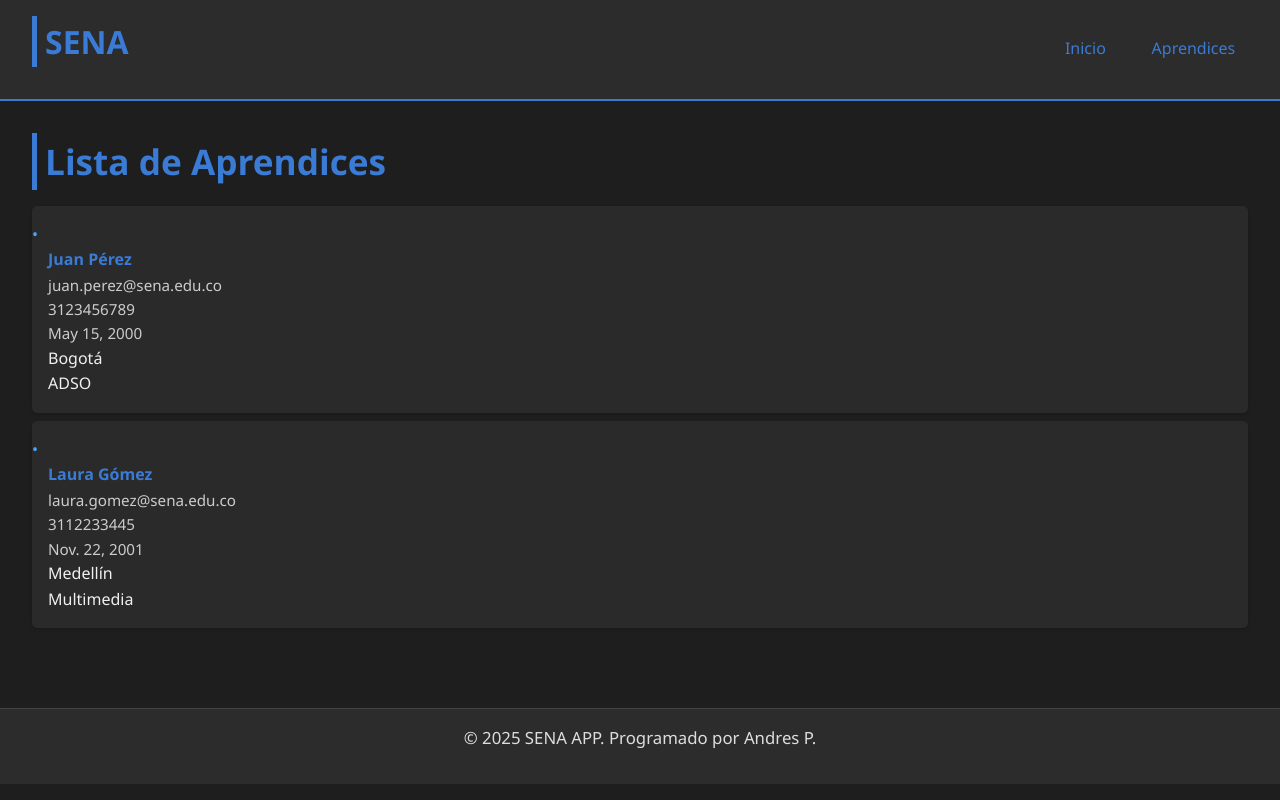
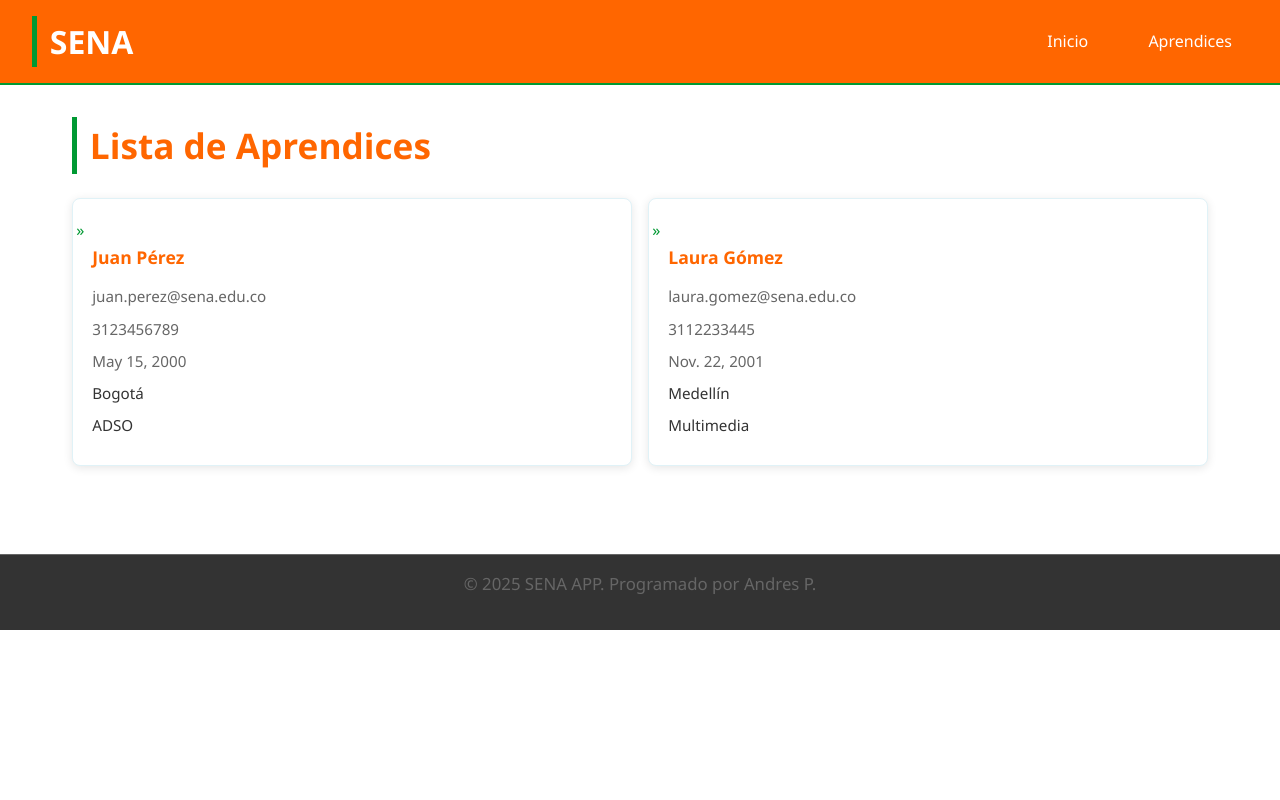
Before and after one commit to Andrespoveda2/SENA_APP, a Django app: page /lista_aprendices/ in a window 1280 px wide. Run offline with Django 5.2, Linux system fonts and the light colour scheme; data comes from the database, SQL or seed files in the repository.

Commit message:
Corrección de colores SENA

```diff
--- a/SENA_APP/aprendices/Templates/base.html
+++ b/SENA_APP/aprendices/Templates/base.html
@@ -3,16 +3,19 @@
 <head>
     <meta charset="UTF-8">
     <meta name="viewport" content="width=device-width, initial-scale=1.0">
-    <title>My Tennis Club</title>
+    <title>SENA APP</title>
     <style>
         :root {
-            --bg-color: #1e1e1e;
-            --text-color: #f0f0f0;
-            --primary-color: #3a7bd5;
-            --header-footer-bg: #2c2c2c;
-            --accent-color: #4aa3ff;
+            --sena-orange: #FF6600;
+            --sena-green: #009933;
+            --sena-blue-dark: #004d40;
+            --sena-blue-light: #e0f2f7;
+            --sena-gray: #333333;
+            --sena-light-gray: #666666;
+            --sena-white: #FFFFFF;
         }
 
+        /* Reset básico y fuente */
         * {
             margin: 0;
             padding: 0;
@@ -21,67 +24,71 @@
         }
 
         body {
-            background-color: var(--bg-color);
-            color: var(--text-color);
+            background-color: var(--sena-white);
+            color: var(--sena-gray);
             line-height: 1.6;
         }
 
         header {
-            background-color: var(--header-footer-bg);
+            background-color: var(--sena-orange);
             padding: 1rem 2rem;
-            border-bottom: 2px solid var(--primary-color);
+            border-bottom: 2px solid var(--sena-green);
+            color: var(--sena-white);
         }
 
         header h1 {
-            color: var(--primary-color);
+            color: var(--sena-white);
             font-size: 2rem;
+            margin: 0;
         }
 
         main {
             padding: 2rem;
+            max-width: 1200px;
+            margin: 0 auto;
         }
 
         footer {
-            background-color: var(--header-footer-bg);
+            background-color: var(--sena-gray);
             padding: 1rem 2rem;
             text-align: center;
-            border-top: 1px solid #444;
-            color: #ccc;
+            border-top: 1px solid var(--sena-light-gray);
+            color: var(--sena-white);
             margin-top: 2rem;
             font-size: 0.9rem;
         }
 
         h1 {
             font-size: 2.2rem;
-            color: var(--primary-color);
-            margin-bottom: 1rem;
-            border-left: 5px solid var(--primary-color);
-            padding-left: 0.5rem;
+            color: var(--sena-orange);
+            margin-bottom: 1.5rem;
+            border-left: 5px solid var(--sena-green);
+            padding-left: 0.8rem;
         }
 
         h2 {
-            font-size: 1.5rem;
-            color: #8bbef7;
+            font-size: 1.8rem;
+            color: var(--sena-green);
             margin-top: 1.5rem;
-            margin-bottom: 0.8rem;
-            font-weight: 500;
+            margin-bottom: 1rem;
+            font-weight: 600;
         }
 
         p {
             margin-bottom: 1rem;
             font-size: 1.05rem;
-            color: #ddd;
+            color: var(--sena-light-gray);
         }
 
         ul {
             list-style: none;
             margin-bottom: 1.5rem;
-            padding-left: 1rem;
+            padding-left: 0;
         }
 
         li::before {
-            content: "•";
-            color: var(--accent-color);
+            content: "»";
+            color: var(--sena-green);
             display: inline-block;
             width: 1em;
             margin-left: -1em;
@@ -89,108 +96,17 @@
 
         li {
             margin-bottom: 0.5rem;
+            color: var(--sena-gray);
         }
 
         a {
-            color: var(--primary-color);
+            color: var(--sena-orange);
             text-decoration: none;
+            transition: color 0.3s;
         }
 
         a:hover {
-            text-decoration: underline;
-        }
-
-        .block {
-            background-color: #2a2a2a;
-            padding: 1.5rem;
-            margin-bottom: 2rem;
-            border-left: 4px solid var(--primary-color);
-            border-radius: 6px;
-            box-shadow: 0 2px 5px rgba(0,0,0,0.3);
-        }
-
-        .member-list {
-            list-style: none;
-            padding: 0;
-            margin: 1rem 0;
-        }
-
-        .member-list li {
-            background-color: #2a2a2a;
-            margin-bottom: 0.5rem;
-            padding: 1rem;
-            border-radius: 5px;
-            box-shadow: 0 1px 3px rgba(0,0,0,0.2);
-            transition: background 0.3s;
-        }
-
-        .member-list li:hover {
-            background-color: #333;
-        }
-
-        .member-list a {
-            display: flex;
-            flex-wrap: wrap;
-            gap: 1rem;
-            color: #f0f0f0;
-            text-decoration: none;
-        }
-
-        .member-list .col {
-            min-width: 120px;
-            flex: 1;
-        }
-
-        .member-list .name {
-            font-weight: bold;
-            color: var(--primary-color);
-        }
-
-        .member-list .email,
-        .member-list .phone,
-        .member-list .birth {
-            font-size: 0.95rem;
-            color: #ccc;
-        }
-
-        .member-detail {
-            background-color: #2a2a2a;
-            padding: 2rem;
-            border-radius: 8px;
-            box-shadow: 0 2px 8px rgba(0, 0, 0, 0.3);
-            max-width: 600px;
-            margin: 2rem auto;
-        }
-
-        .member-detail h2 {
-            font-size: 1.8rem;
-            color: var(--primary-color);
-            margin-bottom: 1.2rem;
-        }
-
-        .detail-group p {
-            font-size: 1rem;
-            margin-bottom: 0.6rem;
-            color: #ddd;
-        }
-
-        .detail-group strong {
-            color: #8bbef7;
-            font-weight: 500;
-        }
-
-        .back-link {
-            margin-top: 1.5rem;
-            text-align: right;
-        }
-
-        .back-link a {
-            color: var(--primary-color);
-            text-decoration: none;
-            font-weight: bold;
-        }
-
-        .back-link a:hover {
+            color: var(--sena-green);
             text-decoration: underline;
         }
 
@@ -202,58 +118,100 @@
         }
 
         nav a {
-            margin-left: 1rem;
-            color: var(--primary-color);
+            margin-left: 1.5rem;
+            color: var(--sena-white);
             font-weight: 500;
             text-decoration: none;
             font-size: 1rem;
-            padding: 0.4rem 0.8rem;
+            padding: 0.5rem 1rem;
             border-radius: 4px;
-            transition: background 0.3s;
+            transition: background-color 0.3s;
         }
 
         nav a:hover {
-            background-color: #3a7bd530; /* azul neutro con opacidad */
+            background-color: rgba(0, 0, 0, 0.2);
         }
 
         .homepage {
             text-align: center;
-            margin-top: 2rem;
+            margin-top: 3rem;
         }
 
         .homepage h1 {
-            font-size: 2.2rem;
-            color: var(--primary-color);
+            font-size: 2.8rem;
+            color: var(--sena-orange);
             margin-bottom: 1.5rem;
-        }
-
-        .home-image {
-            width: 100%;
-            max-width: 700px;
-            border-radius: 8px;
-            box-shadow: 0 2px 10px rgba(0,0,0,0.4);
-            margin-bottom: 1rem;
+            border-left: none;
+            padding-left: 0;
         }
 
         .slogan {
-            font-size: 1.2rem;
-            color: #ccc;
+            font-size: 1.4rem;
+            color: var(--sena-light-gray);
             margin-bottom: 2rem;
         }
 
         .cta a {
             display: inline-block;
-            background-color: var(--primary-color);
-            color: #fff;
-            padding: 0.6rem 1.2rem;
+            background-color: var(--sena-green);
+            color: var(--sena-white);
+            padding: 0.8rem 1.8rem;
             border-radius: 5px;
             text-decoration: none;
             font-weight: bold;
             transition: background-color 0.3s;
+            font-size: 1.1rem;
         }
 
         .cta a:hover {
-            background-color: #336dc0;
+            background-color: #007f2e;
+        }
+
+
+        .member-list {
+            list-style: none;
+            padding: 0;
+            margin: 1.5rem 0;
+            display: grid;
+            grid-template-columns: repeat(auto-fit, minmax(280px, 1fr));
+            gap: 1rem;
+        }
+
+        .member-list li {
+            background-color: var(--sena-white);
+            margin-bottom: 0;
+            padding: 1.2rem;
+            border-radius: 8px;
+            box-shadow: 0 2px 10px rgba(0,0,0,0.1);
+            transition: transform 0.2s ease, box-shadow 0.2s ease;
+            display: flex;
+            flex-direction: column;
+            border: 1px solid var(--sena-blue-light);
+        }
+
+        .member-list li:hover {
+            transform: translateY(-5px);
+            box-shadow: 0 4px 15px rgba(0,0,0,0.15);
+        }
+
+        .member-list .col {
+            margin-bottom: 0.5rem;
+            font-size: 0.95rem;
+        }
+
+        .member-list .name {
+            font-weight: bold;
+            color: var(--sena-orange);
+            font-size: 1.1rem;
+            margin-bottom: 0.8rem;
+        }
+
+        .member-list .email,
+        .member-list .phone,
+        .member-list .birth,
+        .member-list .city,
+        .member-list .program {
+            color: var(--sena-light-gray);
         }
 
 
```
